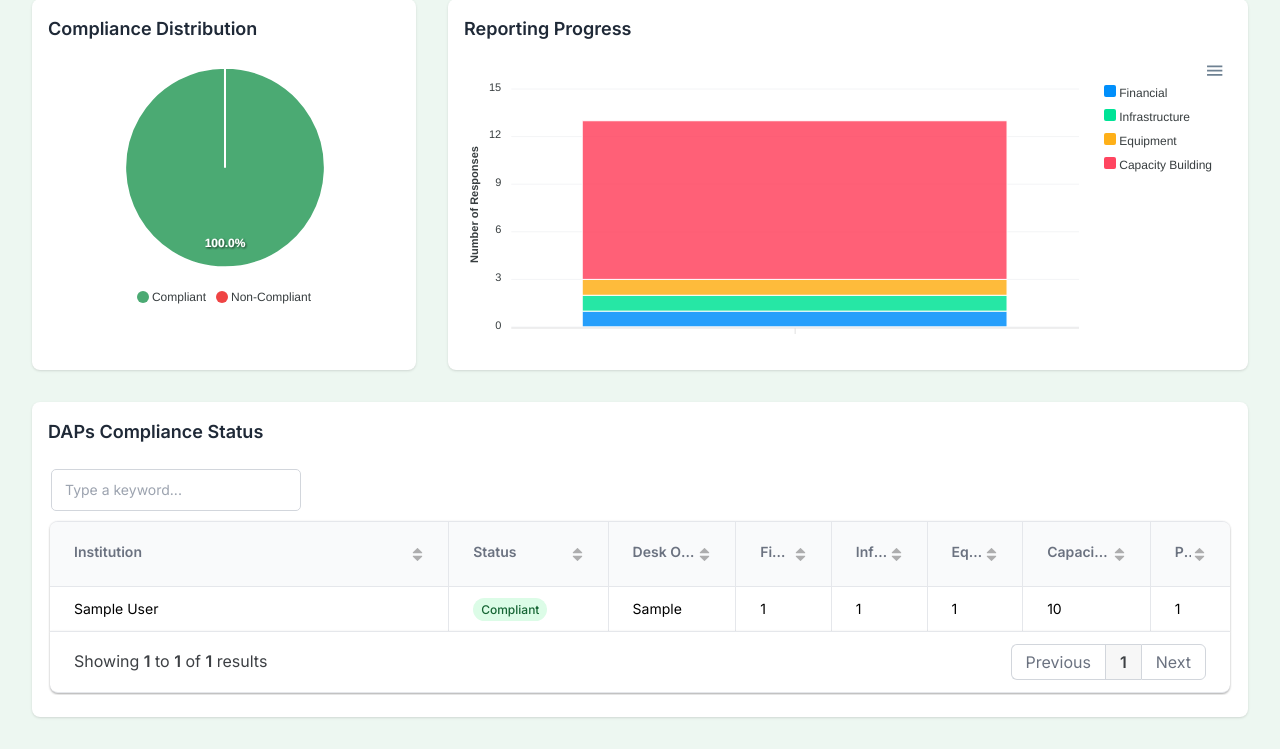
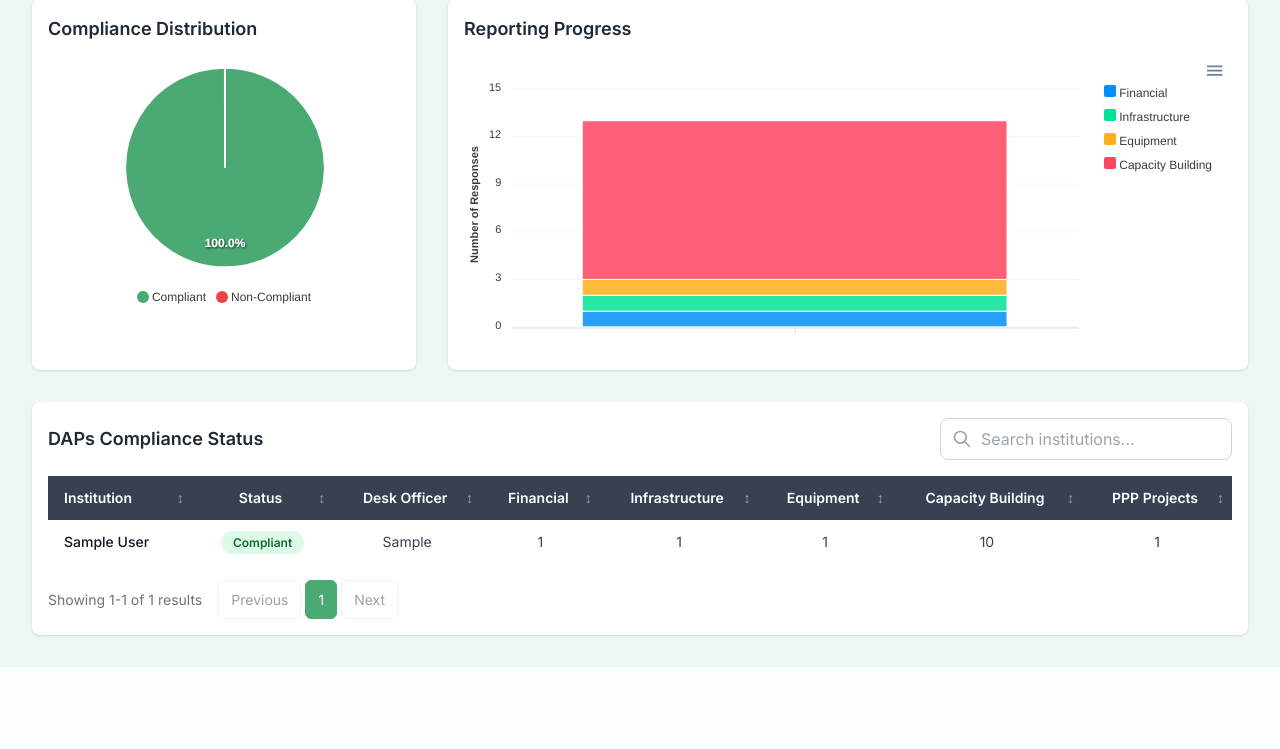
Before and after one commit to iyke497/Automated-Responder-Feed, a Flask app: page / in a window 1280 px wide. Shown: the part 155-904 px from the top of the page. After the commit the page ends 822 px from the top, so only its background shows below. Run offline with Flask 3, Linux system fonts and the light colour scheme; tables that the repository leaves empty hold one stand-in row (values such as "Sample post"); some libraries are stand-ins or nearby versions.

Commit message:
Fix table headings truncation

```diff
--- a/eyemark_compliance/app/routes.py
+++ b/eyemark_compliance/app/routes.py
@@ -17,7 +17,7 @@ logger = logging.getLogger(__name__)
 
 @main.route('/')
 def dashboard():
-    return render_template('dashboard.html')
+    return render_template('dashboard_bs.html')
 
 @main.route('/api/compliance-data')
 def compliance_data():
--- a/eyemark_compliance/templates/dashboard.html
+++ b/eyemark_compliance/templates/dashboard.html
@@ -246,7 +246,7 @@
           columns: [
             {
               name: 'Institution',
-              width: '250px',
+              width: '200px',
               sort: true
             },
             {
--- /dev/null
+++ b/eyemark_compliance/templates/dashboard_bs.html
@@ -0,0 +1,484 @@
+<!DOCTYPE html>
+<html>
+<head>
+  <meta name="viewport" content="width=device-width, initial-scale=1">
+  <title>Compliance Dashboard</title>
+  <script src="https://cdn.tailwindcss.com"></script>
+  <script src="https://cdn.jsdelivr.net/npm/apexcharts"></script>
+  <style>
+    @import url('https://fonts.googleapis.com/css2?family=Inter:wght@400;500;600&display=swap');
+    body { font-family: 'Inter', sans-serif; }
+    #pieChart, #barChart { min-height: 280px; }
+
+    /* Table styling */
+    .sortable-header {
+      cursor: pointer;
+      user-select: none;
+      position: relative;
+      padding-right: 20px !important;
+    }
+
+    .sortable-header:hover {
+      background-color: #2d3748 !important;
+    }
+
+    .sort-arrow {
+      position: absolute;
+      right: 8px;
+      top: 50%;
+      transform: translateY(-50%);
+      opacity: 0.5;
+    }
+
+    .sort-arrow.active {
+      opacity: 1;
+    }
+
+    /* Pagination styling */
+    .pagination-container {
+      display: flex;
+      justify-content: between;
+      align-items: center;
+      margin-top: 1rem;
+      gap: 1rem;
+    }
+
+    .pagination-info {
+      color: #6b7280;
+      font-size: 0.875rem;
+    }
+
+    .pagination-controls {
+      display: flex;
+      gap: 0.25rem;
+    }
+
+    .pagination-btn {
+      padding: 0.5rem 0.75rem;
+      border: 1px solid #e5e7eb;
+      background: white;
+      color: #374151;
+      cursor: pointer;
+      border-radius: 0.375rem;
+      font-size: 0.875rem;
+    }
+
+    .pagination-btn:hover:not(:disabled) {
+      background-color: #f9fafb;
+    }
+
+    .pagination-btn:disabled {
+      opacity: 0.5;
+      cursor: not-allowed;
+    }
+
+    .pagination-btn.active {
+      background-color: #4baa73;
+      color: white;
+      border-color: #4baa73;
+    }
+  </style>
+</head>
+<body class="bg-[#edf7f1] text-gray-800">
+  <div class="container mx-auto p-8">
+    <!-- Header Metrics -->
+    <div class="grid grid-cols-1 md:grid-cols-2 lg:grid-cols-4 gap-4 mb-8">
+      <div class="bg-white p-4 rounded-lg shadow border border-[#4baa73]/20">
+        <h3 class="text-sm text-gray-500 mb-1">Total Institutions</h3>
+        <p class="text-2xl font-semibold text-gray-800" id="totalUsers">116</p>
+      </div>
+
+      <div class="bg-[#4baa73] p-4 rounded-lg shadow text-white">
+        <h3 class="text-sm mb-1">Compliant</h3>
+        <p class="text-2xl font-semibold" id="CompliantUsers">34</p>
+      </div>
+
+      <div class="bg-red-100 p-4 rounded-lg shadow border border-red-200">
+        <h3 class="text-sm text-gray-500 mb-1">Non-Compliant</h3>
+        <p class="text-2xl font-semibold text-gray-800" id="nonCompliantUsers">82</p>
+      </div>
+
+      <div class="bg-white p-4 rounded-lg shadow border border-[#4baa73]/20">
+        <h3 class="text-sm text-gray-500 mb-1">Compliance Rate</h3>
+        <p class="text-2xl font-semibold text-[#4baa73]" id="complianceRate">29.3%</p>
+      </div>
+    </div>
+
+    <!-- Charts Container -->
+    <div class="grid grid-cols-1 lg:grid-cols-12 gap-8 mb-8">
+      <div class="bg-white p-4 rounded-lg shadow lg:col-span-4">
+        <h2 class="text-lg font-semibold mb-4">Compliance Distribution</h2>
+        <div id="pieChart"></div>
+      </div>
+
+      <div class="bg-white p-4 rounded-lg shadow lg:col-span-8">
+        <h2 class="text-lg font-semibold mb-4">Reporting Progress</h2>
+        <div id="barChart"></div>
+      </div>
+    </div>
+
+    <!-- Data Table -->
+    <div class="bg-white rounded-lg shadow overflow-hidden p-4 mt-8">
+      <div class="flex justify-between items-center mb-4">
+        <h2 class="text-lg font-semibold">DAPs Compliance Status</h2>
+        <div class="flex items-center gap-4">
+          <div class="relative">
+            <input
+              type="text"
+              id="searchInput"
+              placeholder="Search institutions..."
+              class="pl-10 pr-4 py-2 border border-gray-300 rounded-lg focus:ring-2 focus:ring-[#4baa73] focus:border-transparent"
+            >
+            <div class="absolute inset-y-0 left-0 pl-3 flex items-center pointer-events-none">
+              <svg class="h-5 w-5 text-gray-400" fill="none" stroke="currentColor" viewBox="0 0 24 24">
+                <path stroke-linecap="round" stroke-linejoin="round" stroke-width="2" d="M21 21l-6-6m2-5a7 7 0 11-14 0 7 7 0 0114 0z"></path>
+              </svg>
+            </div>
+          </div>
+        </div>
+      </div>
+
+      <div class="overflow-x-auto">
+        <table class="w-full text-sm text-left">
+          <thead class="text-white bg-gray-700">
+            <tr>
+              <th class="px-4 py-3 sortable-header" data-column="0" title="Name of the healthcare institution or regulatory body">
+                Institution
+                <span class="sort-arrow">↕</span>
+              </th>
+              <th class="px-4 py-3 sortable-header text-center" data-column="1" title="Compliance status based on survey responses">
+                Status
+                <span class="sort-arrow">↕</span>
+              </th>
+              <th class="px-4 py-3 sortable-header text-center" data-column="2" title="Assigned desk officer responsible for this institution">
+                Desk Officer
+                <span class="sort-arrow">↕</span>
+              </th>
+              <th class="px-4 py-3 sortable-header text-center" data-column="3" title="Number of financial survey responses submitted">
+                Financial
+                <span class="sort-arrow">↕</span>
+              </th>
+              <th class="px-4 py-3 sortable-header text-center" data-column="4" title="Number of infrastructure survey responses submitted">
+                Infrastructure
+                <span class="sort-arrow">↕</span>
+              </th>
+              <th class="px-4 py-3 sortable-header text-center" data-column="5" title="Number of equipment survey responses submitted">
+                Equipment
+                <span class="sort-arrow">↕</span>
+              </th>
+              <th class="px-4 py-3 sortable-header text-center" data-column="6" title="Number of capacity building survey responses submitted">
+                Capacity Building
+                <span class="sort-arrow">↕</span>
+              </th>
+              <th class="px-4 py-3 sortable-header text-center" data-column="7" title="Number of Public-Private Partnership projects">
+                PPP Projects
+                <span class="sort-arrow">↕</span>
+              </th>
+            </tr>
+          </thead>
+          <tbody id="tableBody" class="bg-white divide-y divide-gray-200">
+            <!-- Table rows will be inserted here -->
+          </tbody>
+        </table>
+      </div>
+
+      <!-- Pagination -->
+      <div class="pagination-container">
+        <div class="pagination-info" id="paginationInfo">
+          Showing 1-10 of 0 results
+        </div>
+        <div class="pagination-controls" id="paginationControls">
+          <!-- Pagination buttons will be inserted here -->
+        </div>
+      </div>
+    </div>
+  </div>
+
+  <script>
+    let pieChart = null;
+    let barChart = null;
+    let currentData = [];
+    let filteredData = [];
+    let currentPage = 1;
+    let itemsPerPage = 10;
+    let sortColumn = -1;
+    let sortDirection = 'asc';
+
+    async function loadData() {
+      try {
+        showLoading();
+        const response = await fetch('/api/compliance-data');
+
+        if (!response.ok) throw new Error(`HTTP error! status: ${response.status}`);
+
+        const { data, totals } = await response.json();
+
+        currentData = data;
+        filteredData = [...data];
+
+        updateMetrics(totals);
+        renderCharts(data);
+        renderTable();
+
+      } catch (error) {
+        console.error('Failed to load data:', error);
+        showError(error.message);
+      } finally {
+        hideLoading();
+      }
+    }
+
+    function showLoading() {
+      // Add loading spinner or indicator
+      console.log('Loading...');
+    }
+
+    function hideLoading() {
+      // Hide loading spinner
+      console.log('Loading complete');
+    }
+
+    function showError(message) {
+      alert(`Error: ${message}`);
+    }
+
+    function updateMetrics(totals) {
+      document.getElementById('totalUsers').textContent = totals.total_institutions;
+      document.getElementById('CompliantUsers').textContent = totals.total_compliant;
+      document.getElementById('nonCompliantUsers').textContent = totals.total_non_compliant;
+      document.getElementById('complianceRate').textContent = `${totals.compliance_rate?.toFixed(1) || 0}%`;
+    }
+
+    function renderCharts(data) {
+      destroyCharts();
+
+      // Filter out institutions that have zero across all survey fields
+      const filteredData = data.filter(inst => {
+        const totalResponses = inst.financial + inst.infrastructure + inst.equipment + inst.capacity_building;
+        return totalResponses > 0;
+      });
+
+      // Pie Chart
+      const compliantCount = data.filter(i => i.status === 'Compliant').length;
+      pieChart = new ApexCharts(document.querySelector("#pieChart"), {
+        series: [compliantCount, data.length - compliantCount],
+        chart: { type: 'pie', height: 280 },
+        labels: ['Compliant', 'Non-Compliant'],
+        colors: ['#4baa73', '#ef4444'],
+        legend: { position: 'bottom' }
+      });
+      pieChart.render();
+
+      // Stacked Column Chart for Survey Responses
+      barChart = new ApexCharts(document.querySelector("#barChart"), {
+        series: [
+          {
+            name: 'Financial',
+            data: filteredData.map(i => i.financial)
+          },
+          {
+            name: 'Infrastructure',
+            data: filteredData.map(i => i.infrastructure)
+          },
+          {
+            name: 'Equipment',
+            data: filteredData.map(i => i.equipment)
+          },
+          {
+            name: 'Capacity Building',
+            data: filteredData.map(i => i.capacity_building)
+          }
+        ],
+        chart: {
+          type: 'bar',
+          height: 280,
+          stacked: true,
+          toolbar: { show: true },
+          zoom: { enabled: true }
+        },
+        plotOptions: {
+          bar: {
+            horizontal: false,
+            columnWidth: '75%',
+          },
+        },
+        dataLabels: { enabled: false },
+        stroke: {
+          show: true,
+          width: 1,
+          colors: ['#fff']
+        },
+        xaxis: {
+          categories: filteredData.map(i => i.name),
+          labels: {show: false, rotate: -45, style: { colors: '#6b7280', fontSize: '8px' } }
+        },
+        yaxis: {
+          title: {
+            text: 'Number of Responses'
+          }
+        },
+        legend: {
+          position: 'right',
+          offsetY: 0,
+        },
+        grid: { borderColor: '#f3f4f6' },
+        tooltip: {
+          y: {
+            formatter: function(val) {
+              return val;
+            }
+          }
+        }
+      });
+      barChart.render();
+    }
+
+    function renderTable() {
+      const tableBody = document.getElementById('tableBody');
+      const start = (currentPage - 1) * itemsPerPage;
+      const end = start + itemsPerPage;
+      const pageData = filteredData.slice(start, end);
+
+      tableBody.innerHTML = pageData.map(item => `
+        <tr class="hover:bg-gray-50">
+          <td class="px-4 py-3 font-medium text-gray-900">${item.name}</td>
+          <td class="px-4 py-3 text-center">
+            <span class="px-3 py-1 rounded-full text-xs font-semibold ${
+              item.status === 'Compliant' ? 'bg-green-100 text-green-800' : 'bg-red-100 text-red-800'
+            }">${item.status}</span>
+          </td>
+          <td class="px-4 py-3 text-center text-gray-700">${item.desk_officer || 'N/A'}</td>
+          <td class="px-4 py-3 text-center text-gray-700">${item.financial}</td>
+          <td class="px-4 py-3 text-center text-gray-700">${item.infrastructure}</td>
+          <td class="px-4 py-3 text-center text-gray-700">${item.equipment}</td>
+          <td class="px-4 py-3 text-center text-gray-700">${item.capacity_building}</td>
+          <td class="px-4 py-3 text-center text-gray-700">${item.ppp_projects}</td>
+        </tr>
+      `).join('');
+
+      updatePagination();
+    }
+
+    function updatePagination() {
+      const totalItems = filteredData.length;
+      const totalPages = Math.ceil(totalItems / itemsPerPage);
+      const start = (currentPage - 1) * itemsPerPage + 1;
+      const end = Math.min(currentPage * itemsPerPage, totalItems);
+
+      // Update info
+      document.getElementById('paginationInfo').textContent =
+        `Showing ${start}-${end} of ${totalItems} results`;
+
+      // Update controls
+      const controls = document.getElementById('paginationControls');
+      let buttonsHTML = '';
+
+      // Previous button
+      buttonsHTML += `<button class="pagination-btn" ${currentPage === 1 ? 'disabled' : ''} onclick="changePage(${currentPage - 1})">Previous</button>`;
+
+      // Page numbers
+      for (let i = 1; i <= totalPages; i++) {
+        if (i === 1 || i === totalPages || (i >= currentPage - 2 && i <= currentPage + 2)) {
+          buttonsHTML += `<button class="pagination-btn ${i === currentPage ? 'active' : ''}" onclick="changePage(${i})">${i}</button>`;
+        } else if (i === currentPage - 3 || i === currentPage + 3) {
+          buttonsHTML += `<span class="pagination-btn" style="border: none; background: none;">...</span>`;
+        }
+      }
+
+      // Next button
+      buttonsHTML += `<button class="pagination-btn" ${currentPage === totalPages ? 'disabled' : ''} onclick="changePage(${currentPage + 1})">Next</button>`;
+
+      controls.innerHTML = buttonsHTML;
+    }
+
+    function changePage(page) {
+      const totalPages = Math.ceil(filteredData.length / itemsPerPage);
+      if (page >= 1 && page <= totalPages) {
+        currentPage = page;
+        renderTable();
+      }
+    }
+
+    function sortTable(columnIndex) {
+      const columns = ['name', 'status', 'desk_officer', 'financial', 'infrastructure', 'equipment', 'capacity_building', 'ppp_projects'];
+      const column = columns[columnIndex];
+
+      if (sortColumn === columnIndex) {
+        sortDirection = sortDirection === 'asc' ? 'desc' : 'asc';
+      } else {
+        sortColumn = columnIndex;
+        sortDirection = 'asc';
+      }
+
+      filteredData.sort((a, b) => {
+        let aVal = a[column];
+        let bVal = b[column];
+
+        // Handle numeric columns
+        if (typeof aVal === 'number' && typeof bVal === 'number') {
+          return sortDirection === 'asc' ? aVal - bVal : bVal - aVal;
+        }
+
+        // Handle string columns
+        aVal = (aVal || '').toString().toLowerCase();
+        bVal = (bVal || '').toString().toLowerCase();
+
+        if (sortDirection === 'asc') {
+          return aVal.localeCompare(bVal);
+        } else {
+          return bVal.localeCompare(aVal);
+        }
+      });
+
+      // Update sort arrows
+      document.querySelectorAll('.sort-arrow').forEach(arrow => {
+        arrow.textContent = '↕';
+        arrow.classList.remove('active');
+      });
+
+      const activeArrow = document.querySelector(`[data-column="${columnIndex}"] .sort-arrow`);
+      if (activeArrow) {
+        activeArrow.textContent = sortDirection === 'asc' ? '↑' : '↓';
+        activeArrow.classList.add('active');
+      }
+
+      currentPage = 1;
+      renderTable();
+    }
+
+    function filterTable() {
+      const searchTerm = document.getElementById('searchInput').value.toLowerCase();
+      filteredData = currentData.filter(item =>
+        item.name.toLowerCase().includes(searchTerm) ||
+        item.status.toLowerCase().includes(searchTerm) ||
+        (item.desk_officer && item.desk_officer.toLowerCase().includes(searchTerm))
+      );
+      currentPage = 1;
+      renderTable();
+    }
+
+    function destroyCharts() {
+      if (pieChart) pieChart.destroy();
+      if (barChart) barChart.destroy();
+    }
+
+    // Event listeners
+    document.addEventListener('DOMContentLoaded', () => {
+      loadData();
+
+      // Add event listeners
+      document.getElementById('searchInput').addEventListener('input', filterTable);
+
+      document.querySelectorAll('.sortable-header').forEach(header => {
+        header.addEventListener('click', () => {
+          const columnIndex = parseInt(header.getAttribute('data-column'));
+          sortTable(columnIndex);
+        });
+      });
+    });
+
+    // Auto-refresh every 5 minutes
+    setInterval(loadData, 300000);
+  </script>
+</body>
+</html>
```
Also changed, not shown: eyemark_compliance/instance/compliance.db.
